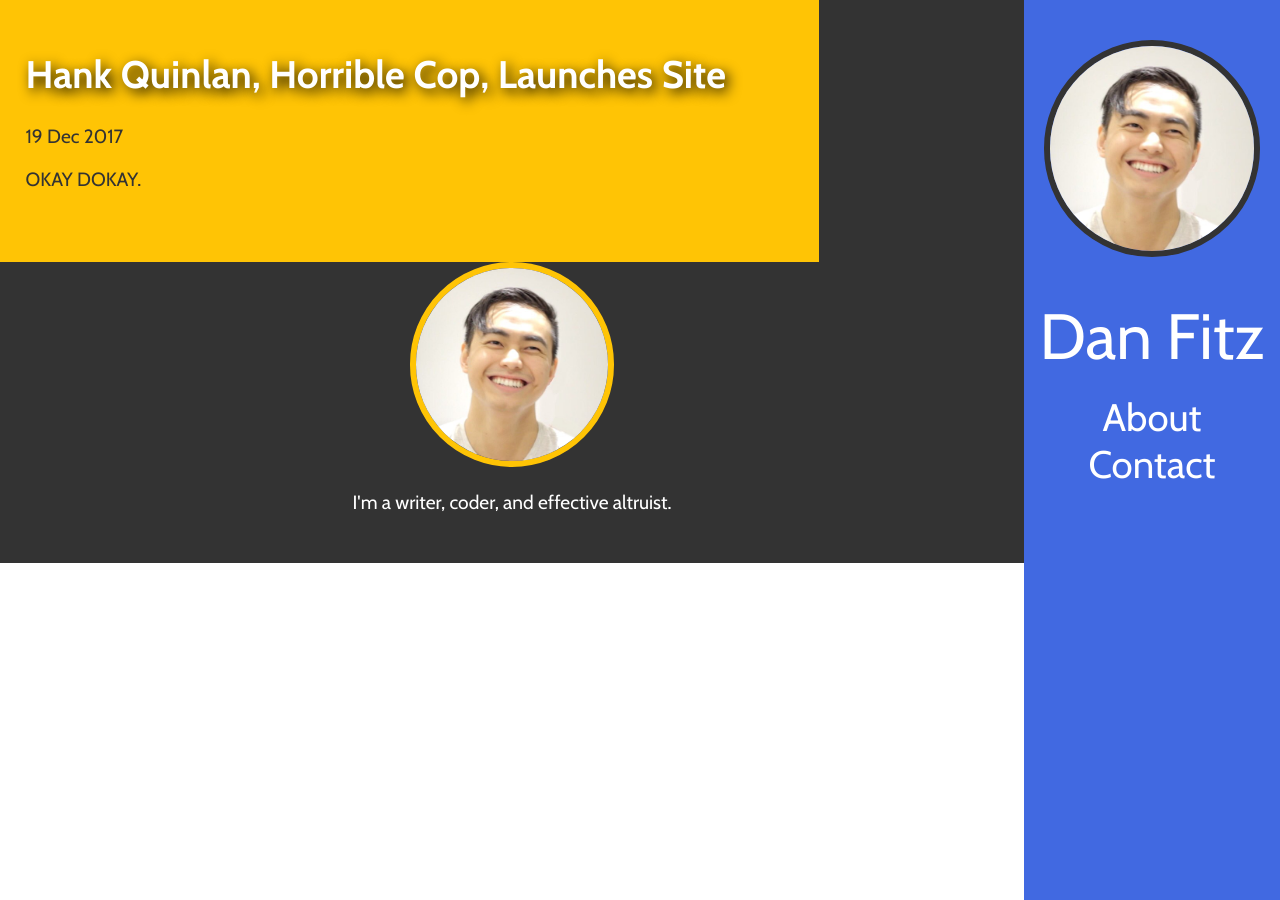
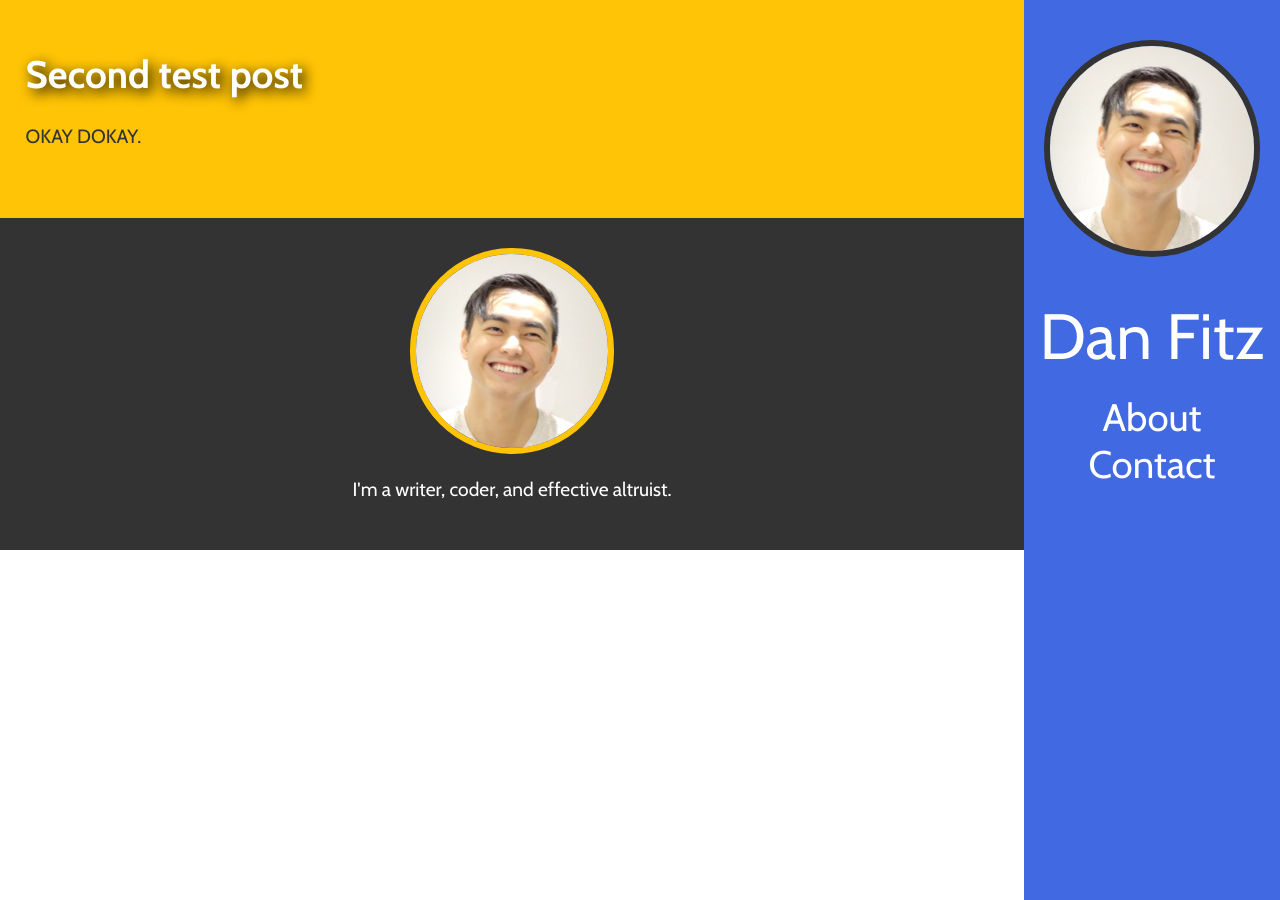
Before and after one commit to danfitz/danielfitz.github.io, a Jekyll site: the page built from _posts/2017-12-19-second-post.md, in a window 1280 px wide. Built offline with Jekyll 4.4.1, drawn with Linux system fonts in a browser that asks for light colours; grey boxes are pictures that could not be loaded.

Commit message:
Jekyll attempt #4
Just tweaking and fucking around to get the post template to work. Right now it's not working.

Also, I added a featured image to the posts. We'll see if it works.

```diff
--- a/_layouts/default.html
+++ b/_layouts/default.html
@@ -17,7 +17,7 @@
       <!-- about footer -->
       <div id="about-footer">
         <div class="container">
-          <img id="footer-author" src="/images/me.jpg">
+          <img id="footer-author" src="/images/icons/me.jpg">
           <p>I'm a writer, coder, and effective altruist.</p>
         </div>
       </div>
@@ -27,7 +27,7 @@
     <!-- header -->
     <div id="header">
       <div class="container">
-				<a href="http://danielfitz.github.io"><img id="header-author" src="/images/me.jpg"></a>
+				<a href="http://danielfitz.github.io"><img id="header-author" src="/images/icons/me.jpg"></a>
         <a id="header-title" href="http://danielfitz.github.io">Dan Fitz</a>
         <p id="header-nav">
           <a href="#about-footer">About</a>
--- a/_layouts/post.html
+++ b/_layouts/post.html
@@ -2,12 +2,11 @@
 layout: default
 ---
 
-<div id="content">
-	<div id="posts">
-		<div class="post-container">
-				<h1>{{ page.title }}</h1>
-				<p class="meta">{{ page.date | date_to_string }}</p>
-  			{{ content }}
-		</div>
+<div id="posts">
+	<div class="post-container">
+			<h1>{{ page.title }}</h1>
+			<div class="featured-image" {% if page.featured-img %} style="background-image: url('{{ page.featured-img }}');" {% endif %}>
+			</div>
+			{{ content }}
 	</div>
 </div>
--- a/_posts/2017-12-19-second-post.md
+++ b/_posts/2017-12-19-second-post.md
@@ -1,8 +1,9 @@
 ---
 layout: post
-title: "Hank Quinlan, Horrible Cop, Launches Site"
+title: "Second test post"
 date: 2017-12-19
-category: Jenna Haze
+category: test2
+featured-img: /images/featured/featured-image.jpg
 ---
 
 OKAY DOKAY.
--- a/css/main.css
+++ b/css/main.css
@@ -39,6 +39,11 @@
 
 .container {
   margin: 0 auto;
+}
+
+.featured-image {
+	background-size: cover;
+	background-position: center;
 }
 
 /* Header */
--- a/index.html
+++ b/index.html
@@ -7,6 +7,7 @@
 	{% for post in site.posts %}
 		<div class="post-container">
 			<h1><a href="{{ post.url }}">{{ post.title }}</a></h1>
+			<div class="featured-image" {% if page.featured-img %} style="background-image: url('{{ page.featured-img }}');" {% endif %}></div>
 			{{ post.content }}
 		</div>
 	{% endfor %}
```
Also changed, not shown: _posts/2017-12-20-test-post.md (+3 -2 lines), images/icons/me.jpg (renamed from images/me.jpg), 1 other file.
